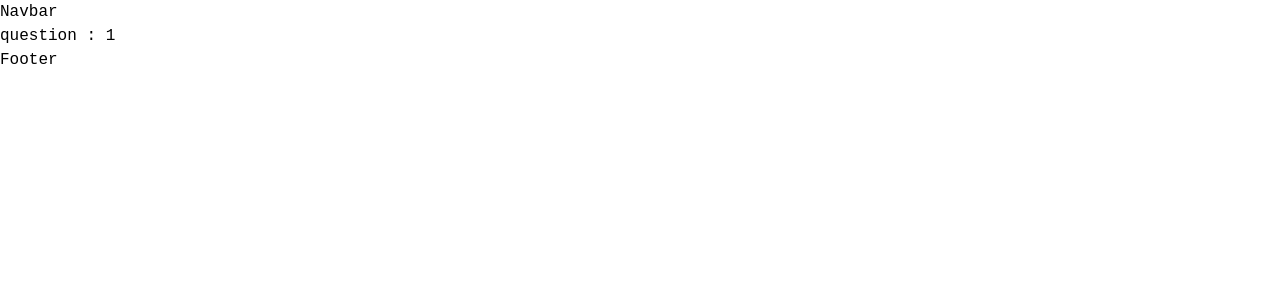
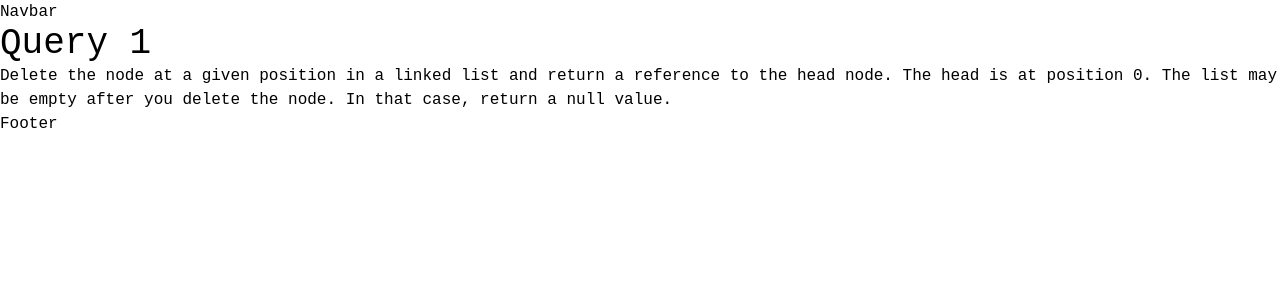
Before and after one commit to DareDevilStudios/notime-solve-x, a Next.js app: page /solve-question/1 in a window 1280 px wide. Shown: the top 300 px of the page. Built offline with nearby package versions, Linux system fonts and the light colour scheme.

Commit message:
inidividual page

```diff
--- a/src/app/solve-question/[question]/page.jsx
+++ b/src/app/solve-question/[question]/page.jsx
@@ -1,8 +1,12 @@
+import Individual from '@/common/UI/SolveQuestion/individual_questions/individual'
 import React from 'react'
 
 const page = ({params}) => {
   return (
-    <div>question : {params.question}</div>
+    <div>
+      <Individual/>
+    </div>
+
   )
 }
 
--- a/src/common/UI/SolveQuestion/individual_questions/individual.jsx
+++ b/src/common/UI/SolveQuestion/individual_questions/individual.jsx
@@ -1,9 +1,14 @@
 import React from 'react'
 
-const individual = () => {
+const Individual = () => {
   return (
-    <div>individual solving request and chat</div>
+    <>
+      <div>
+        <h1 className='text-4xl font'>Query 1</h1>
+        <h1>Delete the node at a given position in a linked list and return a reference to the head node. The head is at position 0. The list may be empty after you delete the node. In that case, return a null value.</h1>
+      </div>
+    </>
   )
 }
 
-export default individual
+export default Individual
```
